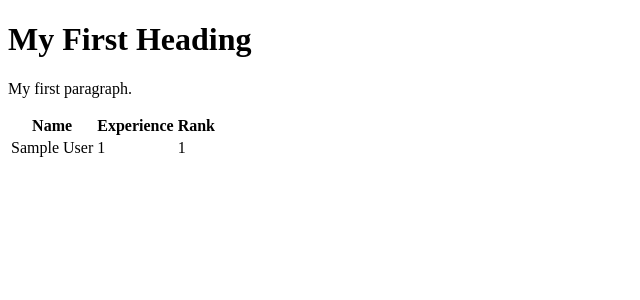
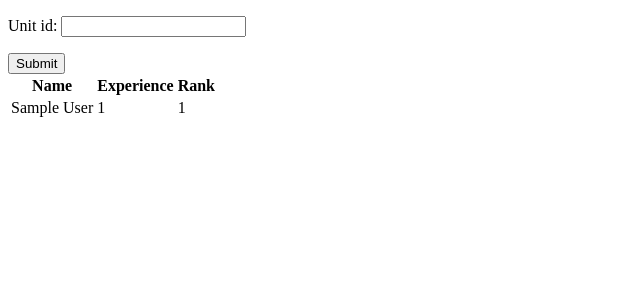
Before and after one commit to yegorgru/PythonLabs, a Django app: template web/MyProject/main/templates/index.html in a window 1280 px wide. Shown: the top 300 px of the page, without its empty margins (0-640 px from the left). Run offline with Django 4.2, Linux system fonts and the light colour scheme; the template is opened without the code that fills it: values that come from a table or form of the project are taken from there, others are empty; tables that the repository leaves empty hold one stand-in row (values such as "Sample post").

Commit message:
can find employees by unit id

```diff
--- /dev/null
+++ b/web/MyProject/main/forms.py
@@ -0,0 +1,5 @@
+from django import forms
+
+
+class UserForm(forms.Form):
+    unit_id = forms.IntegerField()
--- a/web/MyProject/main/templates/index.html
+++ b/web/MyProject/main/templates/index.html
@@ -1,14 +1,14 @@
 <!DOCTYPE html>
 <html>
     <header>
-        <title>Title</title>
+        <title>Employees by unit id</title>
     </header>
     <body>
-
-        <h1>My First Heading</h1>
-
-        <p>My first paragraph.</p>
-
+        <form action="" method="POST">
+        {% csrf_token %}
+        {{ form.as_p }}
+        <input type="Submit" name="submit" value="Submit"/>
+        </form>
         <table>
             <thead>
                 <th>Name</th>
```
Also changed, not shown: web/MyProject/main/views.py (+7 -3 lines).
